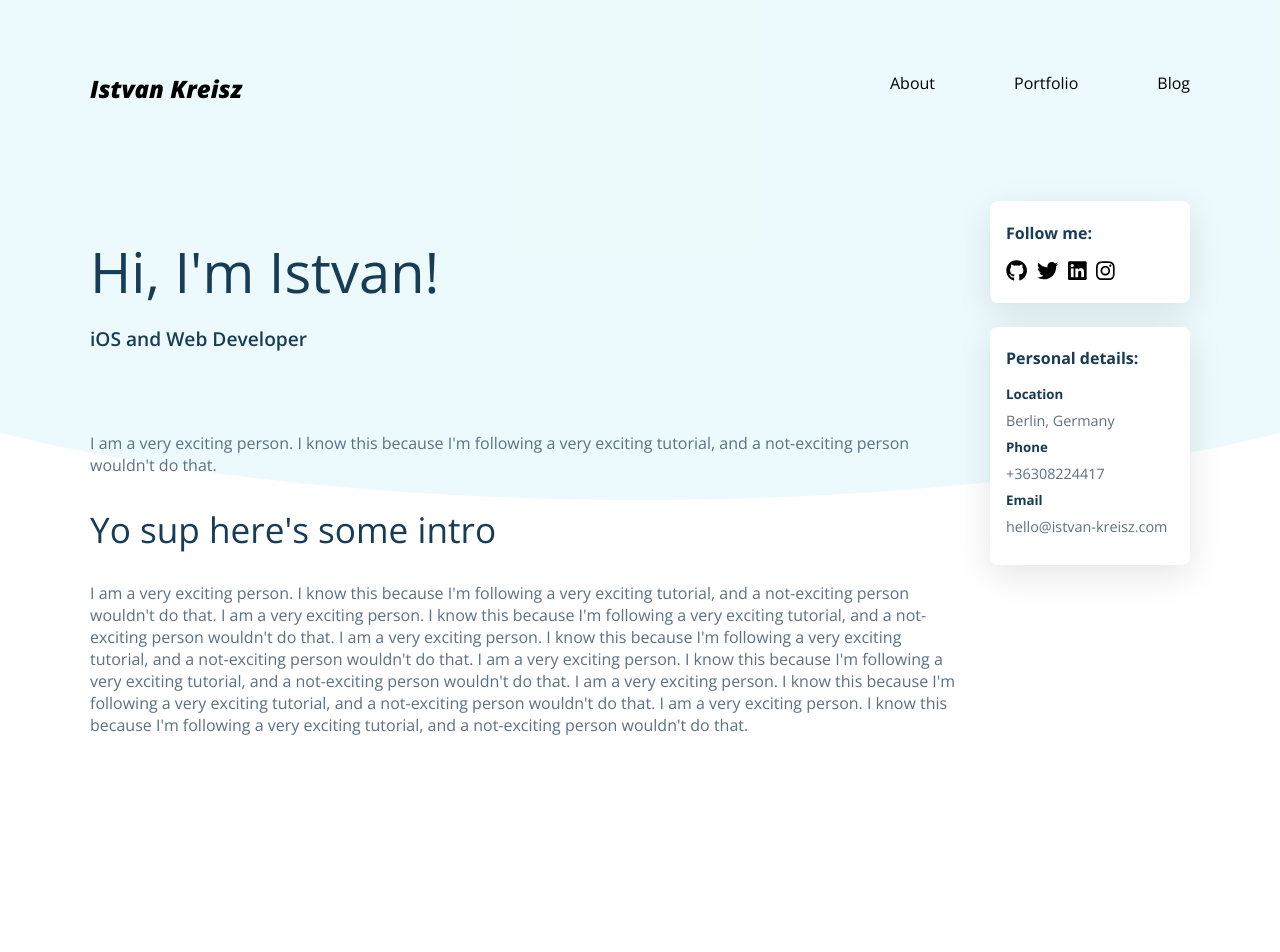
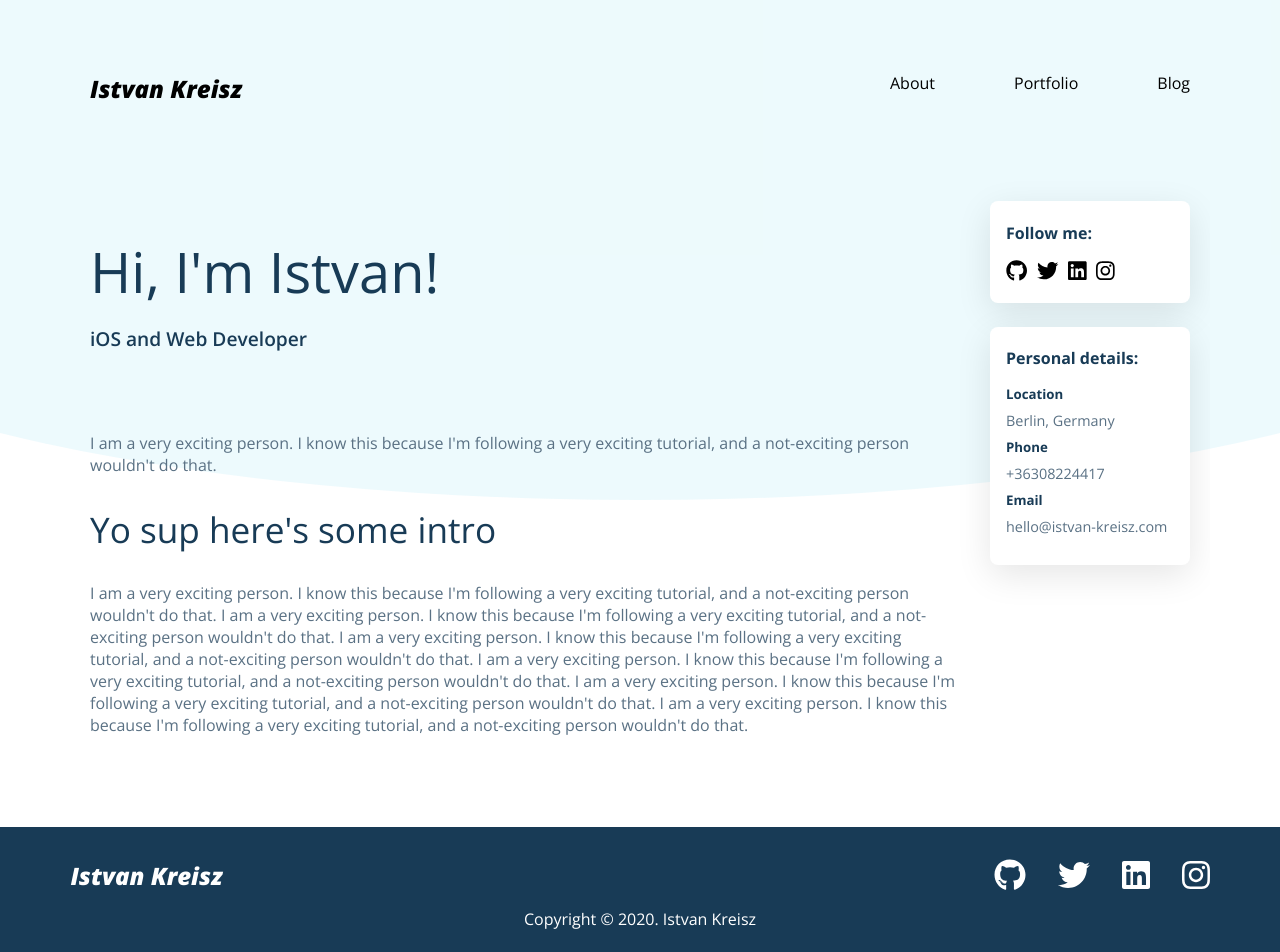
Before and after one commit to istvan-kreisz/blog, a Next.js app: page /about in a window 1280 px wide. Shown: the top 952 px of the page. Before the commit the page ends 800 px from the top, so only its background shows below. Built offline with nearby package versions, Linux system fonts and the light colour scheme.

Commit message:
footer first iteration

```diff
--- a/src/components/Footer/Footer.jsx
+++ b/src/components/Footer/Footer.jsx
@@ -1,6 +1,46 @@
 import Link from 'next/link'
 import classes from './Footer.module.scss'
+import { globals } from '../../shared/global'
+import { FontAwesomeIcon } from '@fortawesome/react-fontawesome'
 
 export default function Footer() {
-	return <footer></footer>
+	return (
+		<footer className={classes.footer}>
+			<div className={classes.backdrop}></div>
+			<div className={classes.content}>
+				<div className={classes.links}>
+					<Link href="/">
+						<a className={classes.title}>Istvan Kreisz</a>
+					</Link>
+					<div className={classes.mediaLinks}>
+						<a href={globals.github}>
+							<FontAwesomeIcon
+								icon={['fab', 'github']}
+								size="2x"
+							/>
+						</a>
+						<a href={globals.twitter}>
+							<FontAwesomeIcon
+								icon={['fab', 'twitter']}
+								size="2x"
+							/>
+						</a>
+						<a href={globals.linkedin}>
+							<FontAwesomeIcon
+								icon={['fab', 'linkedin']}
+								size="2x"
+							/>
+						</a>
+						<a href={globals.instagram}>
+							<FontAwesomeIcon
+								icon={['fab', 'instagram']}
+								size="2x"
+							/>
+						</a>
+					</div>
+				</div>
+			</div>
+			<p className={classes.copyright}>Copyright © 2020. Istvan Kreisz</p>
+		</footer>
+	)
 }
--- a/src/components/Footer/Footer.module.scss
+++ b/src/components/Footer/Footer.module.scss
@@ -0,0 +1,58 @@
+@import '../../shared/shared.scss';
+
+.footer {
+	position: relative;
+	overflow: visible;
+	height: 130px;
+
+	.backdrop {
+		width: calc(100% + 200px);
+		height: 100%;
+		display: block;
+		position: absolute;
+		overflow: visible;
+		left: -100px;
+		background-color: $color-black;
+		z-index: -1;
+	}
+
+	.content {
+		.links {
+			padding-top: 2rem;
+			display: flex;
+			flex-wrap: wrap;
+			align-items: center;
+			justify-content: center;
+
+			@include min-width() {
+				justify-content: space-between;
+			}
+
+			.title {
+				font-weight: 800;
+				font-style: italic;
+				font-size: 1.5rem;
+				flex-basis: 100%;
+				text-align: center;
+				color: $color-white;
+
+				@include min-width() {
+					flex-basis: initial;
+				}
+			}
+
+			.mediaLinks {
+				margin: 0 -1rem;
+				a {
+					margin: 0 1rem;
+					color: white;
+				}
+			}
+		}
+	}
+}
+
+.copyright {
+	color: white;
+	text-align: center;
+}
--- a/src/components/Layout/Layout.jsx
+++ b/src/components/Layout/Layout.jsx
@@ -6,6 +6,7 @@ import classes from './Layout.module.scss'
 export default function Layout({ children, pageTitle, ...props }) {
 	return (
 		<>
+			<div className={classes.main}>
 				<Head>
 					<meta
 						name="viewport"
@@ -17,6 +18,7 @@ export default function Layout({ children, pageTitle, ...props }) {
 					<Header />
 					{children}
 				</div>
+			</div>
 			<Footer></Footer>
 		</>
 	)
--- a/src/components/Layout/Layout.module.scss
+++ b/src/components/Layout/Layout.module.scss
@@ -1,10 +1,15 @@
 @import '../../shared/shared.scss';
 
-.content {
-	margin: $padding-horizontal auto;
-	max-width: $max-width-desktop;
+.main {
+	overflow: hidden;
+	.content {
+		margin: $padding-horizontal auto;
+		max-width: $max-width-desktop;
 
-	@include min-width() {
-		margin: $padding-horizontal auto;
+		@include min-width() {
+			margin: $padding-horizontal auto;
+		}
+
+		min-height: 90vh;
 	}
 }
--- a/src/pages/styles/styles.scss
+++ b/src/pages/styles/styles.scss
@@ -18,6 +18,7 @@ body {
 	font-family: 'Open Sans', sans-serif;
 	margin: 0 $padding-horizontal;
 	background-color: $color-white;
+	overflow: visible;
 
 	@include min-width() {
 		margin: 0 $padding-horizontal * 2;
```
Lines whose indentation alone changed are shown as unchanged.
